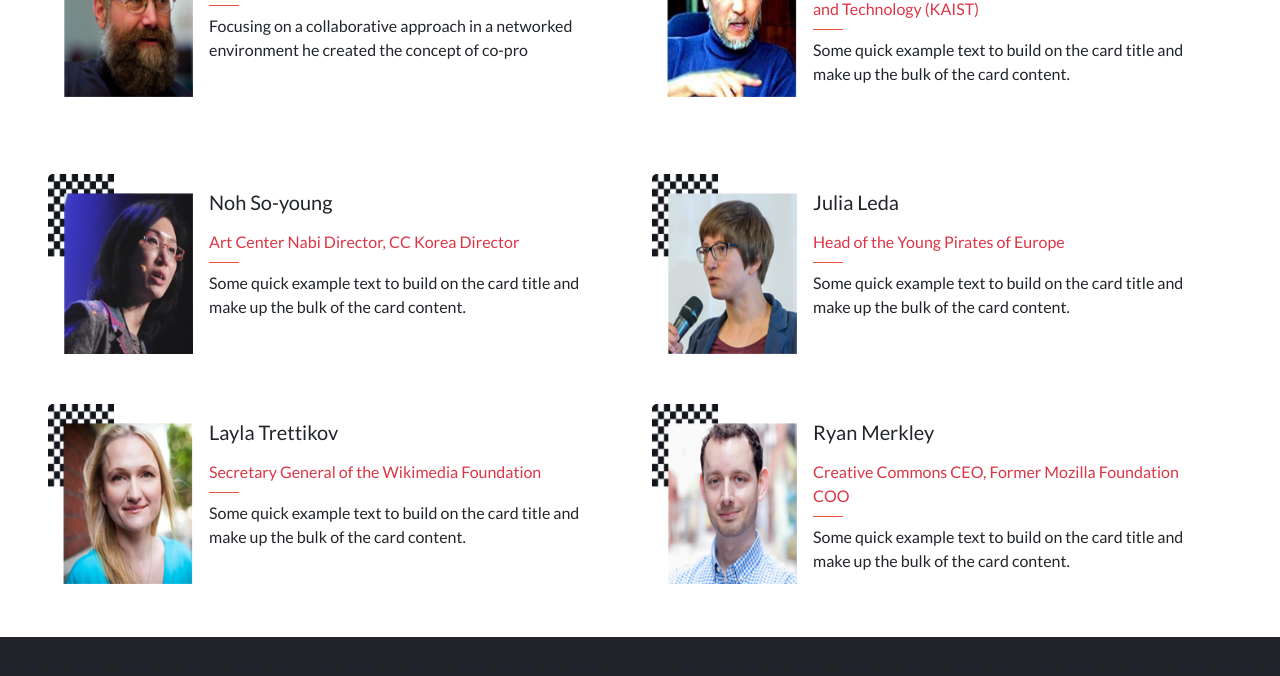
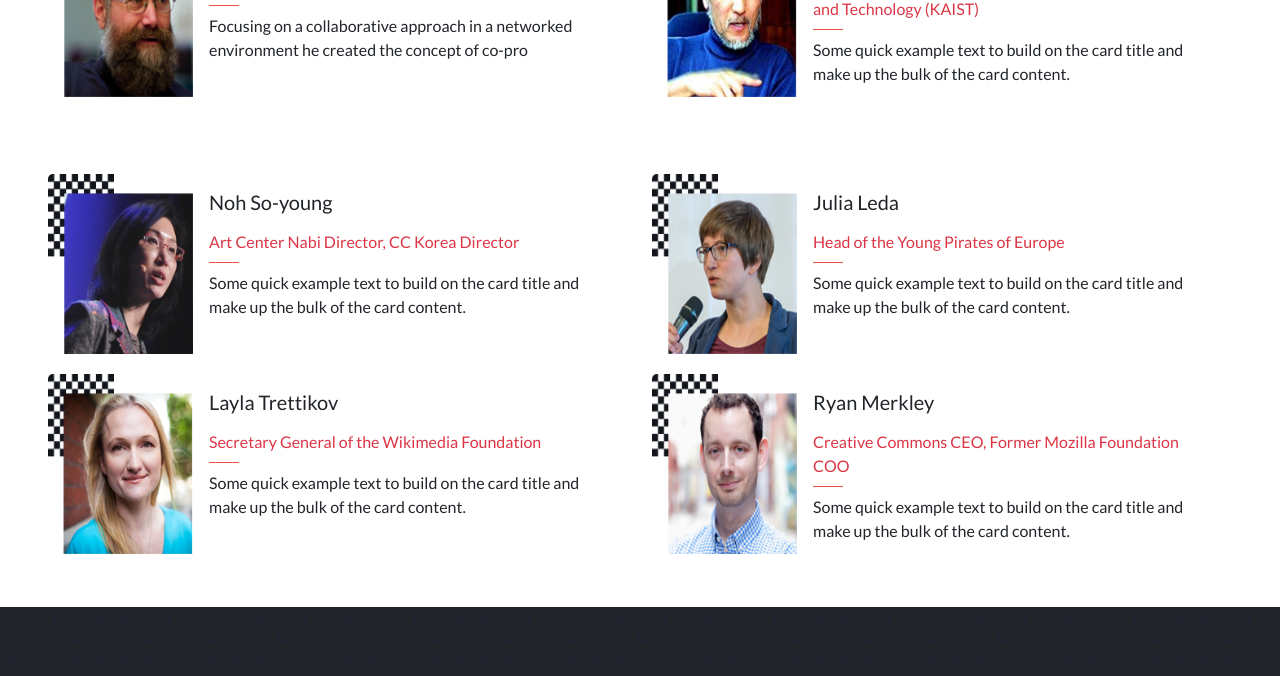
Before and after one commit to ndorrh/final-capstone, a website: page index.html in a window 1280 px wide. Shown: the part 1262-1938 px from the top of the page. Drawn offline with nearby package versions, Linux system fonts and the light colour scheme.

Commit message:
Change row gap in style.css

```diff
--- a/CSS/style.css
+++ b/CSS/style.css
@@ -208,7 +208,7 @@ nav .navbar-nav li .campaign {
 
 @media screen and (min-width: 768px) {
   #speakersection2 {
-    row-gap: 50px;
+    row-gap: 20px;
   }
 
   .speakers {
```
